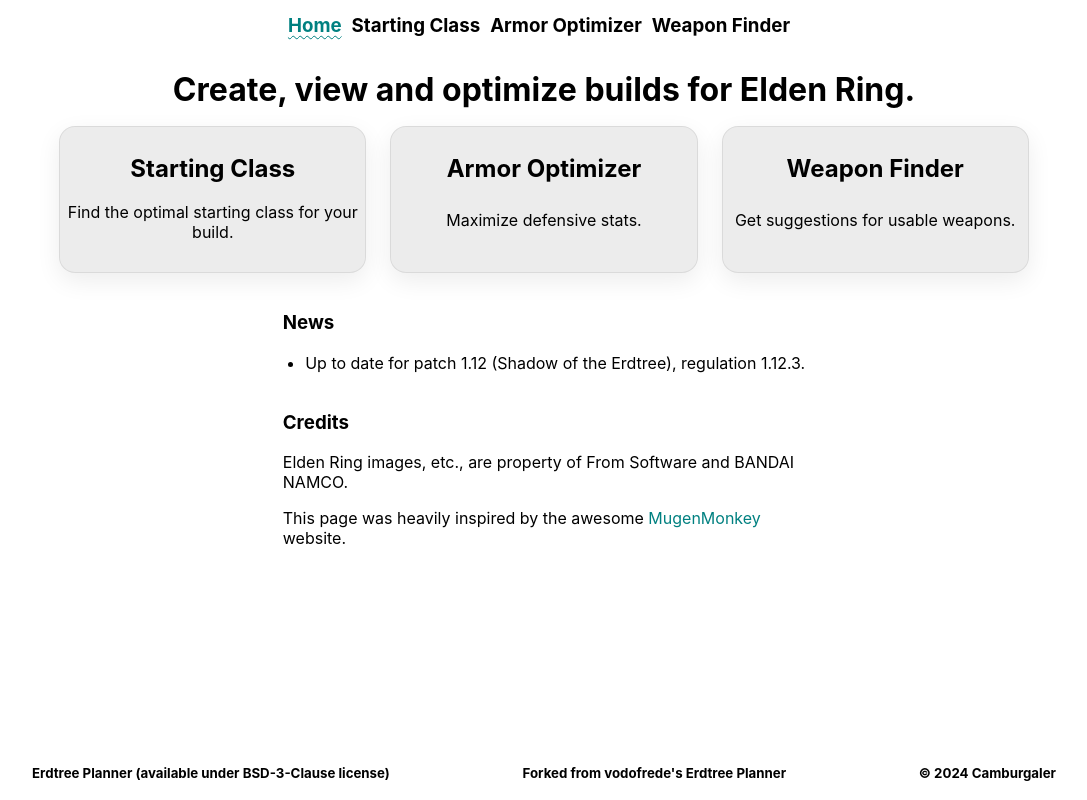
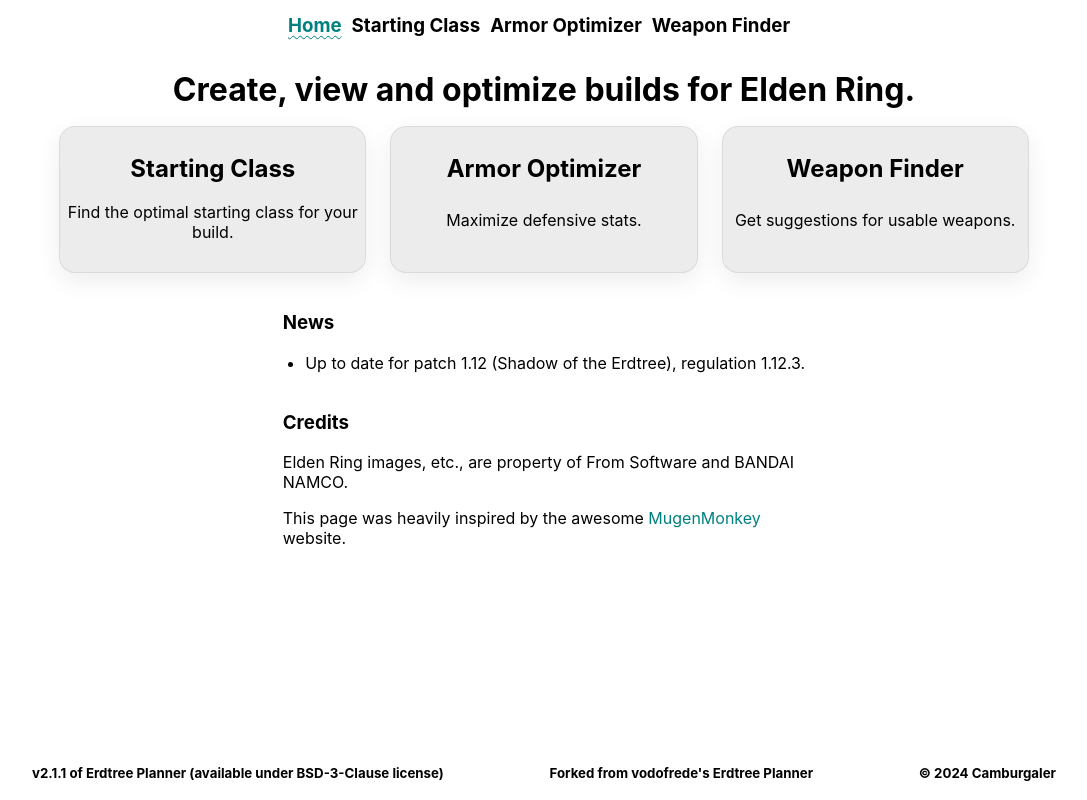
Before and after one commit to vodofrede/erdtree, a Next.js app: page / in a window 1280 px wide. Shown: the whole page, without its empty margins (96-1183 px from the left). Built offline with nearby package versions, Linux system fonts and the light colour scheme.

Commit message:
added version to footer

```diff
--- a/package.json
+++ b/package.json
@@ -1,6 +1,6 @@
 {
     "name": "erdtree",
-    "version": "2.0.0",
+    "version": "2.1.1",
     "private": true,
     "scripts": {
         "dev": "next dev",
--- a/src/app/layout.tsx
+++ b/src/app/layout.tsx
@@ -24,6 +24,7 @@
 }: {
     children: React.ReactNode;
 }) {
+    const VERSION = require("../../package.json").version;
     return (
         <html lang="en">
             <body>
@@ -33,7 +34,7 @@
                 <SpeedInsights />
                 <footer>
                     <h5>
-                        Erdtree Planner (
+                        v{VERSION} of Erdtree Planner (
                         <Link
                             href="https://github.com/Camburgaler/erdtree"
                             style={{ color: "var(--link-color)" }}
```
